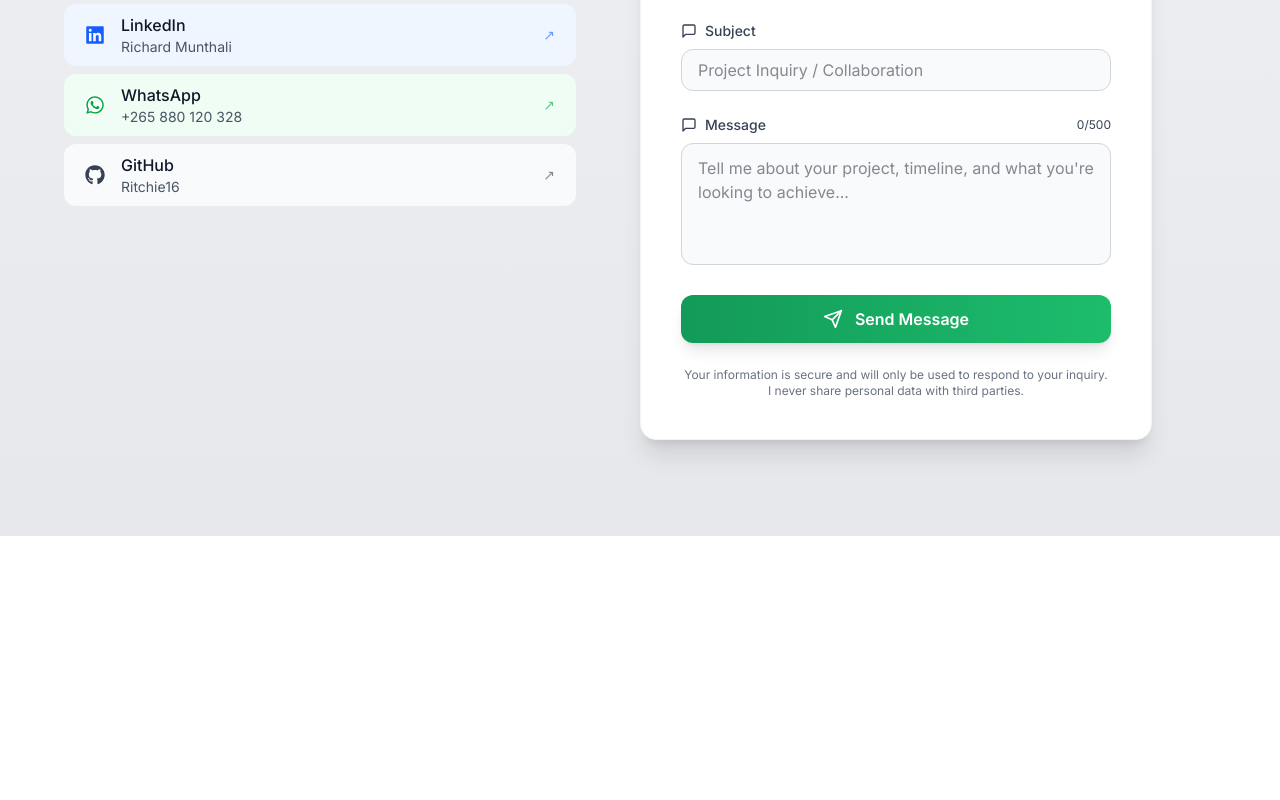
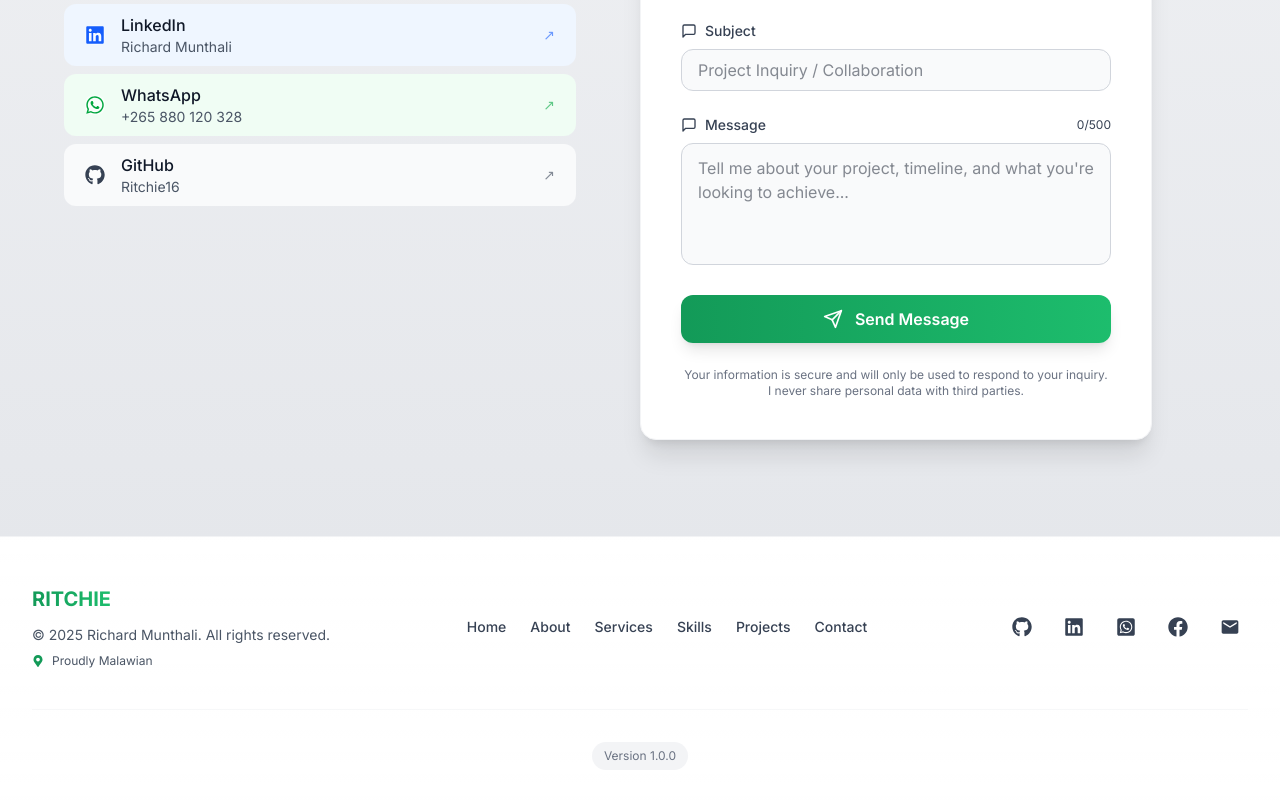
Before and after one commit to Ritchie16/react-portfolio-website, a React (Vite) app: page / in a window 1280 px wide. Shown: the part 7024-7824 px from the top of the page. Before the commit the page ends 7560 px from the top, so only its background shows below. Built offline with nearby package versions, Linux system fonts and the light colour scheme; no server answers.

Commit message:
add footer section

```diff
--- a/src/App.jsx
+++ b/src/App.jsx
@@ -8,6 +8,7 @@ import Skills from "./components/Skills/Skills";
 import Services from "./components/Services";
 import Projects from "./components/Projects/Projects";
 import Contact from "./components/Contact/Contact";
+import Footer from "./components/Footer";
 
 function App() {
   return (
@@ -22,6 +23,8 @@ function App() {
           <Projects />
           <Contact />
         </main>
+
+        <Footer />
       </div>
     </ThemeProvider>
   );
--- /dev/null
+++ b/src/components/Footer/Footer.jsx
@@ -0,0 +1,135 @@
+// src/components/Footer/Footer.jsx
+import React, { useState, useEffect } from 'react';
+import { motion as Motion } from 'framer-motion';
+import { FaArrowUp, FaCode, FaMapMarkerAlt } from 'react-icons/fa';
+import socialLinks from '../../constants/socialLinks';
+
+const Footer = () => {
+  const [showScrollTop, setShowScrollTop] = useState(false);
+
+  useEffect(() => {
+    const handleScroll = () => {
+      setShowScrollTop(window.scrollY > 500);
+    };
+
+    window.addEventListener('scroll', handleScroll);
+    return () => window.removeEventListener('scroll', handleScroll);
+  }, []);
+
+  const scrollToTop = () => {
+    window.scrollTo({
+      top: 0,
+      behavior: 'smooth'
+    });
+  };
+
+  const scrollToSection = (id) => {
+    const element = document.getElementById(id);
+    if (element) {
+      element.scrollIntoView({
+        behavior: 'smooth',
+        block: 'start'
+      });
+    }
+  };
+
+  const currentYear = new Date().getFullYear();
+
+  return (
+    <footer className="!relative bg-gradient-to-b from-white/5! to-white/10!   dark:from-gray-900/80! dark:to-gray-950! !border-t !border-gray-200/50 dark:!border-gray-700/50">
+      {/* Scroll to top button */}
+      <Motion.div
+        initial={{ opacity: 0, y: 20 }}
+        animate={{ opacity: showScrollTop ? 1 : 0, y: showScrollTop ? 0 : 20 }}
+        transition={{ duration: 0.3 }}
+        className="!fixed !bottom-8 !right-8 !z-40"
+      >
+        <button
+          onClick={scrollToTop}
+          className="!flex !items-center !justify-center !w-12 !h-12 !bg-white dark:!bg-gray-800 !rounded-full !shadow-xl hover:!shadow-2xl !border !border-gray-200 dark:!border-gray-700 !transition-all !duration-300 group"
+          aria-label="Scroll to top"
+        >
+          <Motion.div
+            animate={{ y: [0, -3, 0] }}
+            transition={{ duration: 1.5, repeat: Infinity }}
+            className="!text-gray-700 dark:!text-gray-300 group-hover:!text-primary-600 dark:group-hover:!text-primary-400"
+          >
+            <FaArrowUp className="!w-5 !h-5" />
+          </Motion.div>
+        </button>
+      </Motion.div>
+
+      {/* Main footer content */}
+      <div className="!max-w-7xl !mx-auto !px-4 sm:!px-6 lg:!px-8 !py-12">
+        <div className="!flex !flex-col md:!flex-row !justify-between !items-center !gap-8">
+
+          {/* Brand & Copyright */}
+          <div className="!text-center md:!text-left">
+            <div className="!flex !items-center !gap-2 !mb-3">
+              {/* <div className="!w-8 !h-8 !bg-gradient-to-r !from-primary-600 !to-primary-500 !rounded-lg !flex !items-center !justify-center">
+                <FaCode className="!w-4 !h-4 !text-white" />
+              </div> */}
+              <span className="!text-xl !font-bold !bg-gradient-to-r !from-primary-600 !to-primary-500 !bg-clip-text !text-transparent">
+                RITCHIE
+              </span>
+            </div>
+            <p className="!text-sm !text-gray-600 dark:!text-gray-400 !mb-2">
+              © {currentYear} Richard Munthali. All rights reserved.
+            </p>
+            <div className="!flex !items-center !gap-2">
+              <FaMapMarkerAlt className="!text-primary-600 !w-3 !h-3" />
+              <p className="!text-xs !text-gray-600 dark:!text-gray-500">
+                Proudly Malawian
+              </p>
+            </div>
+          </div>
+
+          {/* Quick Links */}
+          <div className="!flex !flex-wrap !justify-center !gap-6">
+            {['home', 'about', 'services', 'skills', 'projects', 'contact'].map((item) => (
+              <button
+                key={item}
+                onClick={() => scrollToSection(item)}
+                className="!text-sm !text-gray-700 dark:!text-gray-300 hover:!text-primary-600 dark:hover:!text-primary-400 !font-medium !transition-colors !duration-200 !capitalize"
+              >
+                {item}
+              </button>
+            ))}
+          </div>
+
+          {/* Social Links - Using imported social links */}
+          <div className="!flex !items-center !gap-4">
+            {socialLinks.map((link) => {
+              const Icon = link.icon;
+              return (
+                <a
+                  key={link.label}
+                  href={link.href}
+                  target="_blank"
+                  rel="noopener noreferrer"
+                  className="!p-2 !text-gray-700 dark:!text-gray-300 hover:!text-primary-600 dark:hover:!text-primary-400 hover:!scale-110 !transition-all !duration-200"
+                  aria-label={link.label}
+                >
+                  <Icon className="!w-5 !h-5" />
+                </a>
+              );
+            })}
+          </div>
+        </div>
+
+        {/* Bottom divider with version */}
+        <div className="!mt-10 !pt-8 !border-t !border-gray-200/30 dark:!border-gray-700/30">
+          <div className="!flex !justify-center">
+            <div className="!text-xs !text-gray-500 dark:!text-gray-500">
+              <span className="!inline-block !px-3 !py-1.5 !bg-gray-100 dark:!bg-gray-800 !rounded-full">
+                Version 1.0.0
+              </span>
+            </div>
+          </div>
+        </div>
+      </div>
+    </footer>
+  );
+};
+
+export default Footer;
--- /dev/null
+++ b/src/components/Footer/ScrollIndicator.jsx
@@ -0,0 +1,56 @@
+import React from 'react';
+import { motion as Motion } from 'framer-motion';
+import { FaArrowUp } from 'react-icons/fa';
+
+const ScrollIndicator = () => {
+  const scrollToTop = () => {
+    window.scrollTo({
+      top: 0,
+      behavior: 'smooth'
+    });
+  };
+
+  return (
+    <Motion.button
+      onClick={scrollToTop}
+      className="!fixed !bottom-6 !right-6 !z-50"
+      whileHover={{ scale: 1.1 }}
+      whileTap={{ scale: 0.9 }}
+      initial={{ opacity: 0, y: 20 }}
+      animate={{ opacity: 1, y: 0 }}
+      transition={{ duration: 0.3 }}
+    >
+      <div className="!relative">
+        {/* Pulsing background effect */}
+        <Motion.div
+          className="!absolute !inset-0 !bg-primary-500/20 !rounded-full"
+          animate={{
+            scale: [1, 1.2, 1],
+            opacity: [0.5, 0, 0.5]
+          }}
+          transition={{
+            duration: 2,
+            repeat: Infinity,
+            ease: "easeInOut"
+          }}
+        />
+
+        {/* Main button */}
+        <div className="!relative !w-12 !h-12 !bg-gradient-to-br !from-primary-600 !to-blue-500 !rounded-full !flex !items-center !justify-center !shadow-xl hover:!shadow-2xl !transition-all !duration-300">
+          <Motion.div
+            animate={{ y: [0, -2, 0] }}
+            transition={{
+              duration: 1.5,
+              repeat: Infinity,
+              ease: "easeInOut"
+            }}
+          >
+            <FaArrowUp className="!w-5 !h-5 !text-white" />
+          </Motion.div>
+        </div>
+      </div>
+    </Motion.button>
+  );
+};
+
+export default ScrollIndicator;
--- /dev/null
+++ b/src/components/Footer/index.jsx
@@ -0,0 +1,2 @@
+// src/components/Footer/index.jsx
+export { default } from './Footer';
```
